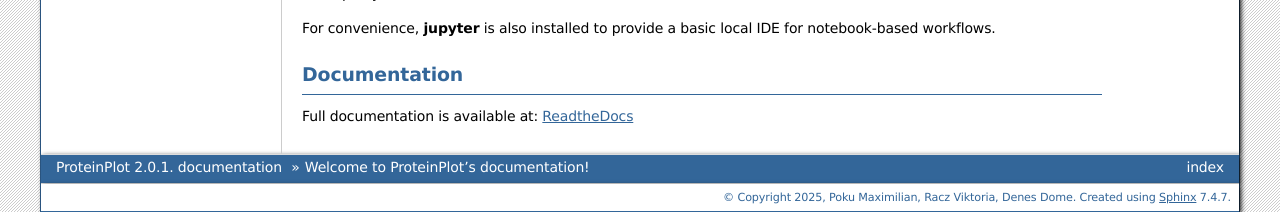
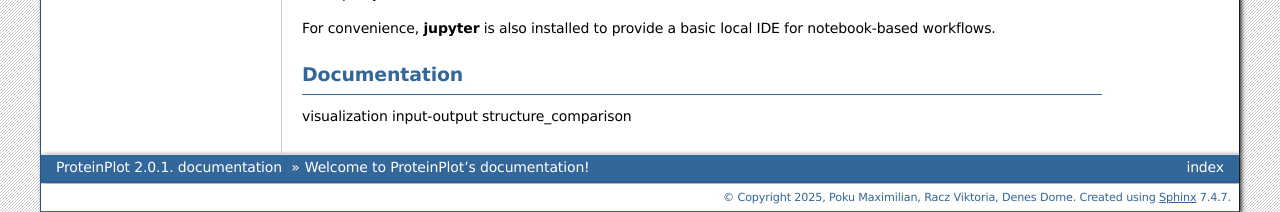
Before and after one commit to racvi7/ProtPlot, a Sphinx documentation site: the page built from docs/index.rst, in a window 1280 px wide. Shown: the part 1450-1662 px from the top of the page. Built offline with Sphinx 7.4.7, drawn with Linux system fonts in a browser that asks for light colours.

Commit message:
Update index.rst

```diff
--- a/docs/index.rst
+++ b/docs/index.rst
@@ -66,4 +66,10 @@ For convenience, **jupyter** is also installed to provide a basic local IDE for
 Documentation
 -------------
 
-Full documentation is available at: `ReadtheDocs <https://protplot.readthedocs.io/en/latest/>`_
+.. toctree::
+   :maxdepth: 2
+   :caption: Contents:
+
+visualization
+input-output
+structure_comparison
```
